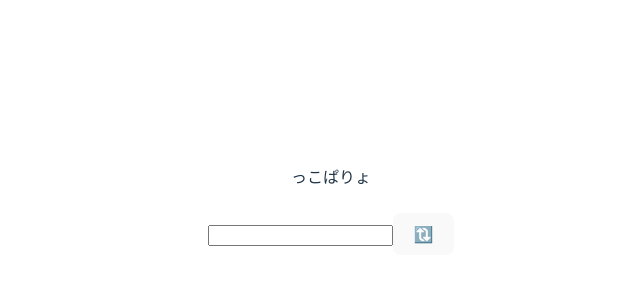
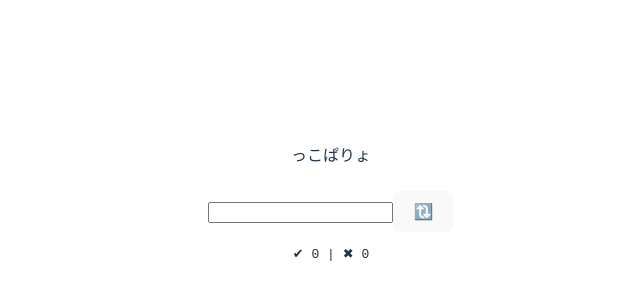
Before and after one commit to s25429/kana-typer, a React app: page / in a window 1280 px wide. Shown: the part 190-490 px from the top of the page, without its empty margins (309-949 px from the left). Built offline with nearby package versions, Linux system fonts and the light colour scheme; the HTML template or start-up script is replaced by a standard one.

Commit message:
added basic statistics

```diff
--- a/src/components/KanaTest.tsx
+++ b/src/components/KanaTest.tsx
@@ -1,6 +1,6 @@
 import type { Kana } from '../types/kana'
 
-import { useState } from 'react'
+import { useState, useEffect } from 'react'
 import { useAppSelector } from '../redux/hooks'
 import { selectKana } from '../redux/slices/kana'
 import useKanaTyper from '../hooks/useKanaTyper'
@@ -15,17 +15,24 @@ function KanaTest() {
     const payload = useAppSelector(selectKana)
 
     const [kana, funcs] = useKanaTyper()
+
     const [inputText, setInputText] = useState<string>('')
     const [index, setIndex] = useState<number>(0)
     const [offset, setOffset] = useState<number>(0)
+    const [stats, setStats] = useState(() => ({
+        correct: 0,
+        incorrect: 0,
+    }))
 
     const handleInputOnChange = (e: React.ChangeEvent<HTMLInputElement>) => {
         const value = e.target.value
         const char = KanaUtils.parseRomaji(payload, value.toLowerCase(), 'hiragana')
 
+        // TODO: on romaji "bba" if we type "xtsuba", it will recult in wrong kana on finishing typing "xtsu", because "xtsu" was found as an available symbol.
+
         // correct char
         if (char.kana === kana[index].kana) {
-            console.debug('correct')
+            console.debug('%c' + '✔ Correct!', 'color: lightgreen')
 
             setInputText('')
             setIndex(prevIndex => prevIndex + 1)
@@ -36,14 +43,19 @@ function KanaTest() {
                         : kana[index].romaji
                 )
             ))
+            setStats(prevStats => ({
+                ...prevStats,
+                correct: prevStats.correct + 1
+            }))
         }
 
         // wrong char
         //  If user types wrong romaji, but have not given valid kana yet
         //  If romaji typed is not part of the correct answer
+        // TODO: does not matter where part of romaji is: 'sse'.includes('ss') && 'sse'.includes('se'), where latter should be wrong
         else if (char.kana !== KanaUtils.unicodeHexToSymbol('') &&
                 !kana[index].romaji.includes(char.romaji)) {
-            console.debug('wrong')
+            console.debug('%c' + '✖ Wrong!', 'color: red')
 
             setInputText('')
             setIndex(prevIndex => prevIndex + 1)
@@ -54,13 +66,24 @@ function KanaTest() {
                         : kana[index].romaji
                 )
             ))
+            setStats(prevStats => ({
+                ...prevStats,
+                incorrect: prevStats.incorrect + 1
+            }))
         }
 
         // not done typing
         else {
+            console.debug('%c' + '⏲ Typing...', 'color: yellow')
+
             setInputText(value)
         }
     }
+
+    useEffect(() => {
+        index === 0 || setIndex(0)
+        offset === 0 || setOffset(0)
+    }, [kana])
 
     return (<>
         <div style={{ transform: `translateX(-${offset}px)` }}>
@@ -73,6 +96,12 @@ function KanaTest() {
         <br />
         <input type="text" value={inputText} onChange={handleInputOnChange} />
         <button onClick={funcs.reloadChars}>🔃</button>
+        <br />
+        <pre>
+            <code>
+                ✔ {stats.correct} | ✖ {stats.incorrect}
+            </code>
+        </pre>
     </>)
 }
 
```
